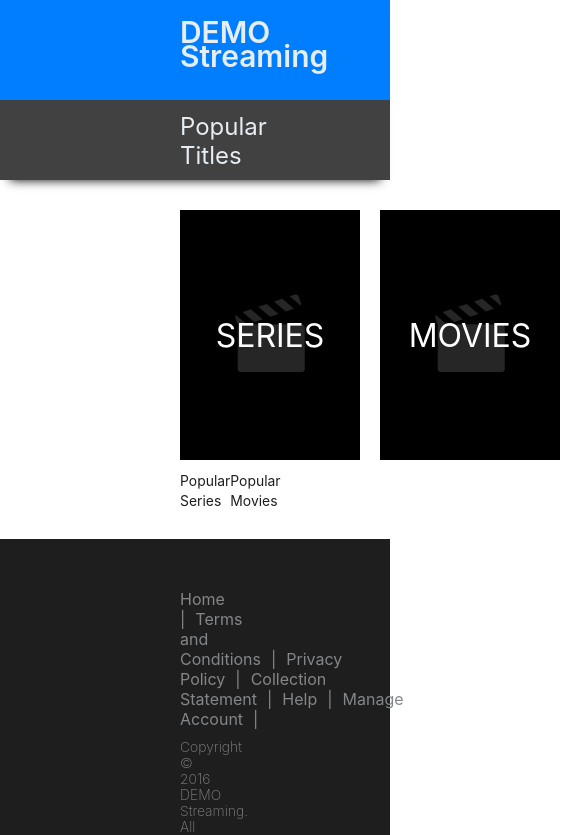
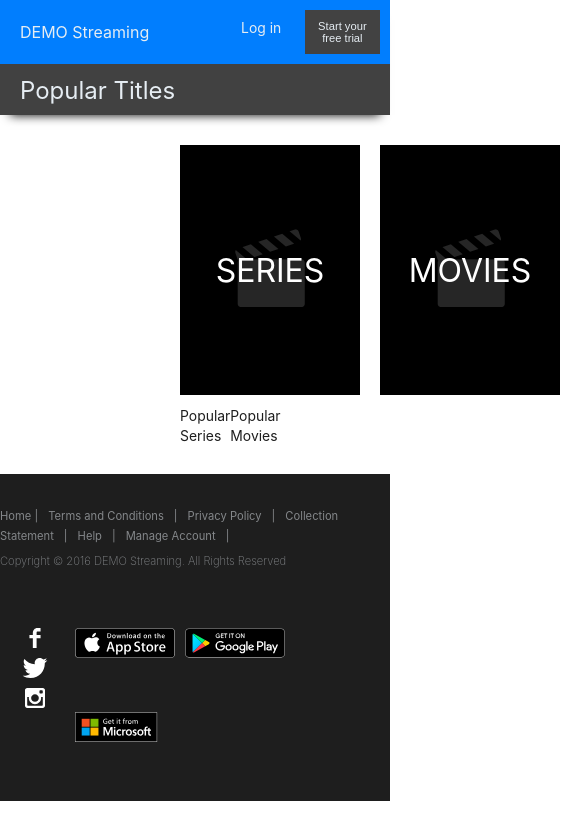
Before and after one commit to Chimatara/code-challenge, a React (Create React App) app: page / in a window 390 px wide. Shown: the top 835 px of the page, 585 px wide, since content can reach past the window. Built offline with nearby package versions, Linux system fonts and the light colour scheme.

Commit message:
some media queries

```diff
--- a/src/Components/Content.jsx
+++ b/src/Components/Content.jsx
@@ -1,5 +1,4 @@
 import React from "react";
-import Poster from "../myAssets/assets/pexels-cottonbro-2773497.jpg";
 import { useFetchData } from "./getData";
 
 const style = {
--- a/src/Main.css
+++ b/src/Main.css
@@ -265,3 +265,72 @@ nav h2{
 .apps svg{
     margin: 0 10px;
 }
+
+
+
+
+/* MEDIA QUERIES */
+@media screen and (min-width: 360px){
+
+    .logo{
+      margin: 10px;
+      padding: 10px;
+      font-size: 1rem;
+      font-weight: 400;
+    }
+    .login{
+        text-align: center;
+        width: 45%;
+        padding: 20px 0;
+    }
+    nav span{
+        display: flex;
+        margin: 0;
+    }
+
+    nav button{
+        padding: 5px;
+        font-size: 0.7rem;
+        width: 50%;
+    }
+    nav h2{
+        margin: 0;
+    }
+
+    .all{
+        margin: 0;
+        padding: 0;
+    }
+    .footer .links .link, span{
+        text-decoration: none;
+        color: #84878A;
+        font-weight: 400;
+        font-size: 0.7rem;
+    }
+    .copyright p{
+        font-size: 0.7rem;
+    }
+    .info{
+        display: flex;
+        flex-direction: row;
+        margin-top: 25px;
+        justify-content: space-between;
+    }
+    .socials{
+        margin:  20px;
+    }
+    .socials svg{
+        height: 30px;
+        width: 30px;
+        display: block;
+        padding: 5px 0;
+    }
+    .socials svg:not(:first-of-type){
+     margin: 0 ;
+    }
+    .apps svg{
+        margin: 20px 5px;
+        width: 100px;
+    }
+
+}
```
